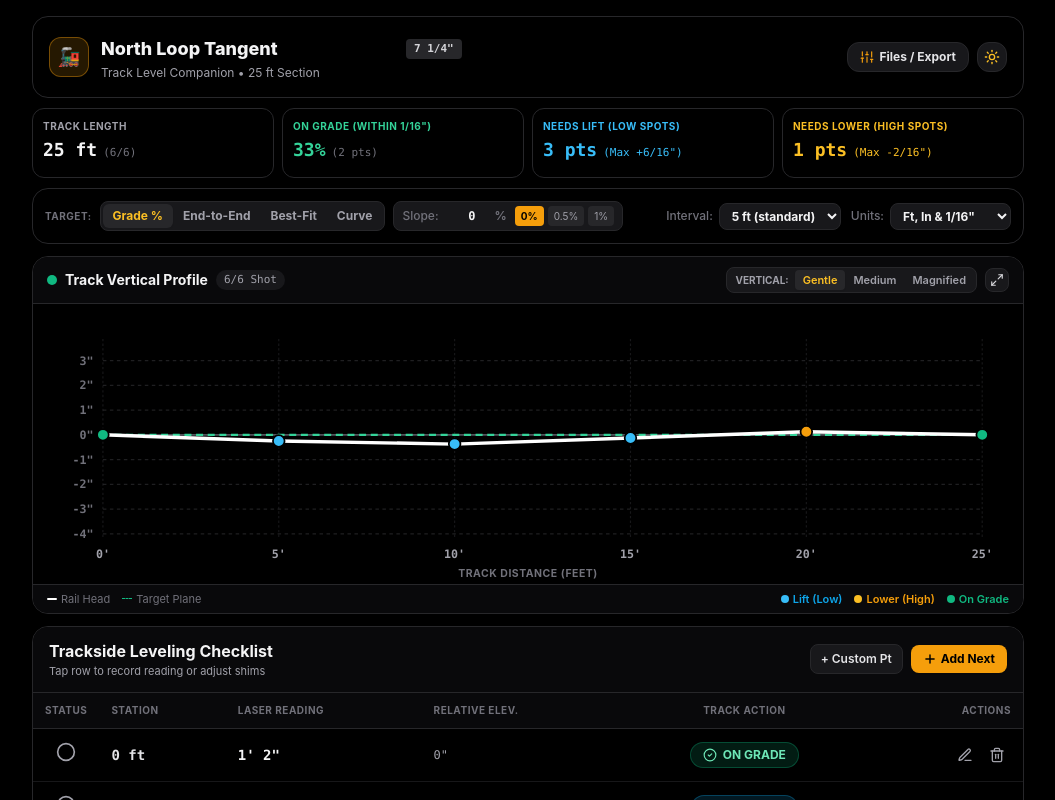
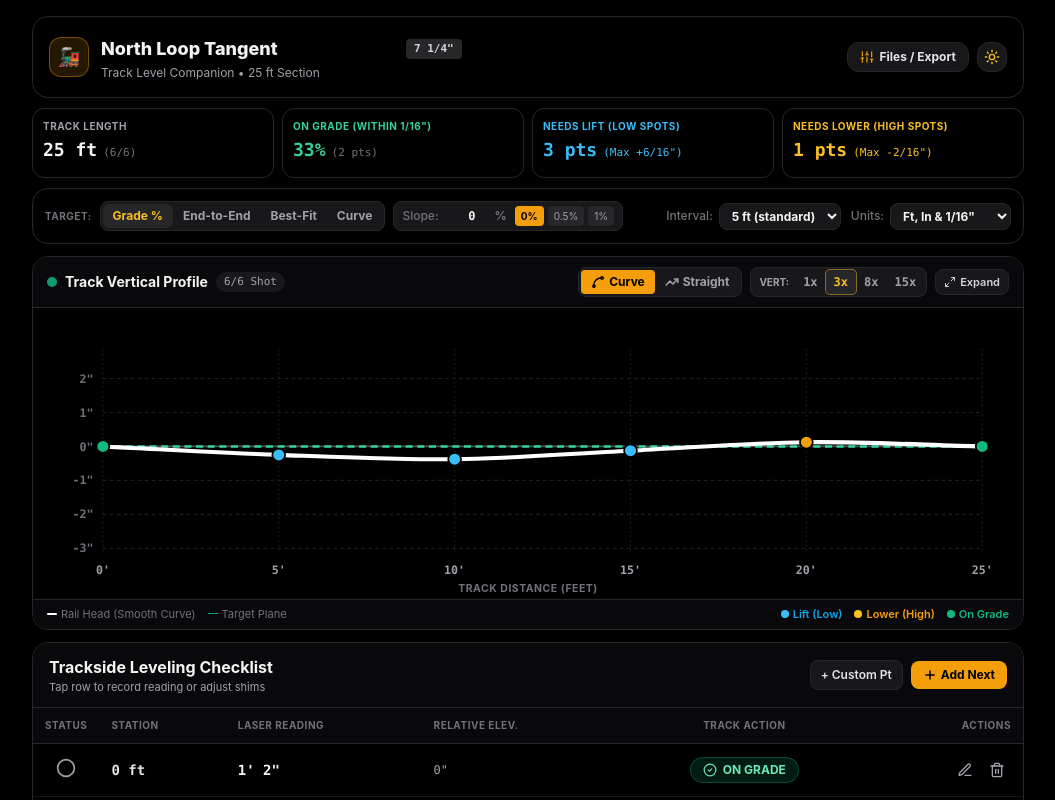
Before and after one commit to LoopRook/track-level-companion, a React (Vite) app: page / in a window 1280 px wide. Shown: the top 800 px of the page, without its empty margins (112-1167 px from the left). Built offline with nearby package versions, Linux system fonts and the light colour scheme.

Commit message:
UI: Add Curve vs Straight profile toggle, distinct 1x/3x/8x/15x vertical zoom, and Fritsch-Carlson monotone spline

```diff
--- a/src/components/ProfileChart.tsx
+++ b/src/components/ProfileChart.tsx
@@ -1,7 +1,7 @@
 import React, { useState, useMemo } from 'react';
 import { CalculatedStation, GradeMode } from '../core/types';
 import { formatFeetInches, formatMeasurement } from '../core/units';
-import { Maximize2, Minimize2 } from 'lucide-react';
+import { Spline, TrendingUp, Maximize2, Minimize2 } from 'lucide-react';
 
 interface ProfileChartProps {
   stations: CalculatedStation[];
@@ -11,15 +11,75 @@ interface ProfileChartProps {
   selectedStationId?: string | null;
 }
 
-type ViewScale = 'gentle' | 'medium' | 'magnified';
+type ZoomScale = '1x' | '3x' | '8x' | '15x';
+
+/**
+ * Fritsch-Carlson Monotone Cubic Spline
+ * Guaranteed to pass through every station point smoothly without overshoot/fake waves.
+ */
+function getSmoothSplinePath(points: { x: number; y: number }[]): string {
+  const n = points.length;
+  if (n === 0) return '';
+  if (n === 1) return `M ${points[0].x} ${points[0].y}`;
+  if (n === 2) return `M ${points[0].x} ${points[0].y} L ${points[1].x} ${points[1].y}`;
+
+  const dxs: number[] = [];
+  const dys: number[] = [];
+  const slopes: number[] = [];
+  for (let i = 0; i < n - 1; i++) {
+    const dx = points[i + 1].x - points[i].x;
+    const dy = points[i + 1].y - points[i].y;
+    dxs.push(dx);
+    dys.push(dy);
+    slopes.push(dx === 0 ? 0 : dy / dx);
+  }
+
+  const m: number[] = new Array(n).fill(0);
+  m[0] = slopes[0];
+  m[n - 1] = slopes[n - 2];
+  for (let i = 1; i < n - 1; i++) {
+    m[i] = (slopes[i - 1] + slopes[i]) / 2;
+  }
+
+  for (let i = 0; i < n - 1; i++) {
+    if (Math.abs(slopes[i]) < 1e-9) {
+      m[i] = 0;
+      m[i + 1] = 0;
+    } else {
+      const alpha = m[i] / slopes[i];
+      const beta = m[i + 1] / slopes[i];
+      const dist = alpha * alpha + beta * beta;
+      if (dist > 9) {
+        const tau = 3 / Math.sqrt(dist);
+        m[i] = tau * alpha * slopes[i];
+        m[i + 1] = tau * beta * slopes[i];
+      }
+    }
+  }
+
+  let path = `M ${points[0].x} ${points[0].y}`;
+  for (let i = 0; i < n - 1; i++) {
+    const p1 = points[i];
+    const p2 = points[i + 1];
+    const dx = dxs[i] / 3;
+    const cp1x = p1.x + dx;
+    const cp1y = p1.y + m[i] * dx;
+    const cp2x = p2.x - dx;
+    const cp2y = p2.y - m[i + 1] * dx;
+    path += ` C ${cp1x.toFixed(1)} ${cp1y.toFixed(1)}, ${cp2x.toFixed(1)} ${cp2y.toFixed(1)}, ${p2.x.toFixed(1)} ${p2.y.toFixed(1)}`;
+  }
+  return path;
+}
 
 export const ProfileChart: React.FC<ProfileChartProps> = ({
   stations,
   onSelectStation,
   selectedStationId,
 }) => {
-  // Gentle is default as requested ("softer, less all over the place")
-  const [viewScale, setViewScale] = useState<ViewScale>('gentle');
+  // Style: 'curve' (gentle smooth curve) vs 'straight' (point-to-point chords)
+  const [curveMode, setCurveMode] = useState<'curve' | 'straight'>('curve');
+  // Zoom: '3x' is default gentle view, 8x/15x are exaggerated
+  const [zoomScale, setZoomScale] = useState<ZoomScale>('3x');
   const [isScrollable, setIsScrollable] = useState<boolean>(false);
   const [activeStation, setActiveStation] = useState<CalculatedStation | null>(null);
 
@@ -30,11 +90,11 @@ export const ProfileChart: React.FC<ProfileChartProps> = ({
 
   // Dimensions
   const baseWidth = 850;
-  const chartHeight = 240;
-  const padding = { top: 30, right: 35, bottom: 40, left: 60 };
+  const chartHeight = 250;
+  const padding = { top: 35, right: 35, bottom: 40, left: 60 };
 
-  // If scrollable is toggled on mobile, expand width
-  const effectiveWidth = isScrollable ? Math.max(baseWidth, stations.length * 55) : baseWidth;
+  // Width
+  const effectiveWidth = isScrollable ? Math.max(baseWidth, stations.length * 60) : baseWidth;
   const innerWidth = effectiveWidth - padding.left - padding.right;
   const innerHeight = chartHeight - padding.top - padding.bottom;
 
@@ -47,12 +107,12 @@ export const ProfileChart: React.FC<ProfileChartProps> = ({
     : minX + 10;
   const maxX = Math.max(lastDist, minX + 5);
 
-  // Vertical Extents (inches) - Calm & Softer by default
+  // Vertical Extents (inches) - controlled clearly by zoomScale
   const { minY, maxY, yTicks } = useMemo(() => {
     const vals: number[] = [0];
     measuredStations.forEach(s => {
-      if (s.elevationInches !== null) vals.push(s.elevationInches);
-      if (s.targetElevationInches !== null) vals.push(s.targetElevationInches);
+      if (s.elevationInches !== null && !isNaN(s.elevationInches)) vals.push(s.elevationInches);
+      if (s.targetElevationInches !== null && !isNaN(s.targetElevationInches)) vals.push(s.targetElevationInches);
     });
 
     const validVals = vals.filter(v => typeof v === 'number' && !isNaN(v));
@@ -60,14 +120,16 @@ export const ProfileChart: React.FC<ProfileChartProps> = ({
     const rawMax = validVals.length > 0 ? Math.max(...validVals) : 0;
     const actualSpan = Math.max(rawMax - rawMin, 0);
 
-    // Minimum vertical window so small dips don't turn into huge mountains:
-    // Gentle: at least 8 inches total span (calm, natural rail view)
-    // Medium: at least 4 inches total span
-    // Magnified: at least 1.5 inches total span (exaggerated for finding tiny bumps)
-    let minWindow = 8.0;
-    if (viewScale === 'gentle') minWindow = 8.0;
-    else if (viewScale === 'medium') minWindow = 4.0;
-    else if (viewScale === 'magnified') minWindow = 1.5;
+    // Zoom scale options:
+    // 1x Flat: at least 16" window (very gentle, true perspective)
+    // 3x Gentle: at least 6" window (balanced, realistic rail view) -> DEFAULT
+    // 8x Noticeable: at least 2.5" window (clearly shows every 1/4" dip)
+    // 15x Zoom: at least 1.0" window (intense magnification for 1/16" bumps)
+    let minWindow = 6.0;
+    if (zoomScale === '1x') minWindow = 16.0;
+    else if (zoomScale === '3x') minWindow = 6.0;
+    else if (zoomScale === '8x') minWindow = 2.5;
+    else if (zoomScale === '15x') minWindow = 1.0;
 
     const span = Math.max(actualSpan * 1.3, minWindow);
     const center = (rawMax + rawMin) / 2;
@@ -75,13 +137,13 @@ export const ProfileChart: React.FC<ProfileChartProps> = ({
     const calcMinY = center - span / 2;
     const calcMaxY = center + span / 2;
 
-    // Ticks with safety guard
-    const step = span > 10 ? 2.0 : span > 4 ? 1.0 : 0.5;
+    // Ticks
+    const step = span > 10 ? 2.0 : span > 3 ? 1.0 : 0.5;
     const ticks: { val: number; label: string }[] = [];
     const firstTick = Math.ceil(calcMinY / step) * step;
 
     for (let v = firstTick; v <= calcMaxY + 0.001; v += step) {
-      if (ticks.length >= 30) break; // Safety guard against infinite loops
+      if (ticks.length >= 30) break;
       ticks.push({
         val: v,
         label: formatMeasurement(v, 'inches_fraction', 16),
@@ -93,7 +155,7 @@ export const ProfileChart: React.FC<ProfileChartProps> = ({
       maxY: calcMaxY,
       yTicks: ticks,
     };
-  }, [measuredStations, viewScale]);
+  }, [measuredStations, zoomScale]);
 
   // Coordinate transforms
   const getX = (distFt: number) => {
@@ -107,22 +169,30 @@ export const ProfileChart: React.FC<ProfileChartProps> = ({
   };
 
   // Generate SVG path for actual rail profile
-  // Using direct clean chords with gentle fillets prevents unnatural overshoot waves
   const actualPath = useMemo(() => {
     if (measuredStations.length < 2) return '';
-    return measuredStations.reduce((acc, s, idx) => {
-      const x = getX(s.distanceFt);
-      const y = getY(s.elevationInches!);
-      return idx === 0 ? `M ${x} ${y}` : `${acc} L ${x} ${y}`;
+
+    const pts = measuredStations.map(s => ({
+      x: getX(s.distanceFt),
+      y: getY(s.elevationInches!),
+    }));
+
+    if (curveMode === 'curve') {
+      return getSmoothSplinePath(pts);
+    }
+
+    // Straight chord lines
+    return pts.reduce((acc, p, idx) => {
+      return idx === 0 ? `M ${p.x.toFixed(1)} ${p.y.toFixed(1)}` : `${acc} L ${p.x.toFixed(1)} ${p.y.toFixed(1)}`;
     }, '');
-  }, [measuredStations, minY, maxY, minX, maxX, innerWidth]);
+  }, [measuredStations, curveMode, minY, maxY, minX, maxX, innerWidth]);
 
   // Generate SVG path for target grade
   const targetPath = useMemo(() => {
     if (measuredStations.length < 2) return '';
     return measuredStations.reduce((acc, s, idx) => {
-      const x = getX(s.distanceFt);
-      const y = getY(s.targetElevationInches!);
+      const x = getX(s.distanceFt).toFixed(1);
+      const y = getY(s.targetElevationInches!).toFixed(1);
       return idx === 0 ? `M ${x} ${y}` : `${acc} L ${x} ${y}`;
     }, '');
   }, [measuredStations, minY, maxY, minX, maxX, innerWidth]);
@@ -133,9 +203,10 @@ export const ProfileChart: React.FC<ProfileChartProps> = ({
   return (
     <div className="bg-white dark:bg-black border border-zinc-200 dark:border-zinc-800 rounded-2xl shadow-sm overflow-hidden flex flex-col transition-colors">
       {/* Header Toolbar */}
-      <div className="px-3.5 py-2.5 border-b border-zinc-200 dark:border-zinc-800 flex flex-wrap items-center justify-between gap-2 bg-zinc-50 dark:bg-zinc-950">
+      <div className="px-3.5 py-2.5 border-b border-zinc-200 dark:border-zinc-800 flex flex-wrap items-center justify-between gap-2.5 bg-zinc-50 dark:bg-zinc-950">
+        {/* Title and Shot Counter */}
         <div className="flex items-center gap-2">
-          <div className="w-2.5 h-2.5 rounded-full bg-emerald-500" />
+          <div className="w-2.5 h-2.5 rounded-full bg-emerald-500 animate-pulse" />
           <h3 className="font-bold text-zinc-900 dark:text-zinc-100 text-sm">
             Track Vertical Profile
           </h3>
@@ -144,67 +215,87 @@ export const ProfileChart: React.FC<ProfileChartProps> = ({
           </span>
         </div>
 
-        {/* View Scale Controls */}
-        <div className="flex items-center gap-2 text-xs">
+        {/* Action Controls Toolbar */}
+        <div className="flex items-center gap-2 flex-wrap">
+          {/* Curve vs Straight Toggle */}
           <div className="flex items-center bg-zinc-200/80 dark:bg-zinc-900 p-0.5 rounded-lg border border-zinc-300 dark:border-zinc-800">
-            <span className="text-zinc-500 dark:text-zinc-400 text-[10px] uppercase font-bold px-1.5 hidden sm:inline">
-              Vertical:
-            </span>
             <button
-              onClick={() => setViewScale('gentle')}
-              className={`px-2 py-0.5 rounded text-[11px] font-semibold transition ${
-                viewScale === 'gentle'
-                  ? 'bg-white dark:bg-zinc-800 text-zinc-900 dark:text-amber-400 font-bold shadow-sm'
+              onClick={() => setCurveMode('curve')}
+              className={`flex items-center gap-1 px-2.5 py-1 rounded text-xs font-bold transition active:scale-95 ${
+                curveMode === 'curve'
+                  ? 'bg-amber-500 text-black shadow-sm'
                   : 'text-zinc-600 dark:text-zinc-400 hover:text-zinc-900 dark:hover:text-zinc-200'
               }`}
-              title="Calm natural track profile (soft, non-jarring)"
+              title="Smooth gentle curve connecting stations"
             >
-              Gentle
+              <Spline className="w-3.5 h-3.5 stroke-[2.5]" />
+              <span>Curve</span>
             </button>
             <button
-              onClick={() => setViewScale('medium')}
-              className={`px-2 py-0.5 rounded text-[11px] font-semibold transition ${
-                viewScale === 'medium'
-                  ? 'bg-white dark:bg-zinc-800 text-zinc-900 dark:text-amber-400 font-bold shadow-sm'
+              onClick={() => setCurveMode('straight')}
+              className={`flex items-center gap-1 px-2.5 py-1 rounded text-xs font-bold transition active:scale-95 ${
+                curveMode === 'straight'
+                  ? 'bg-amber-500 text-black shadow-sm'
                   : 'text-zinc-600 dark:text-zinc-400 hover:text-zinc-900 dark:hover:text-zinc-200'
               }`}
-              title="Standard view"
+              title="Straight point-to-point lines"
             >
-              Medium
-            </button>
-            <button
-              onClick={() => setViewScale('magnified')}
-              className={`px-2 py-0.5 rounded text-[11px] font-semibold transition ${
-                viewScale === 'magnified'
-                  ? 'bg-white dark:bg-zinc-800 text-zinc-900 dark:text-amber-400 font-bold shadow-sm'
-                  : 'text-zinc-600 dark:text-zinc-400 hover:text-zinc-900 dark:hover:text-zinc-200'
-              }`}
-              title="Magnified vertical scale to see micro dips"
-            >
-              Magnified
+              <TrendingUp className="w-3.5 h-3.5 stroke-[2.5]" />
+              <span>Straight</span>
             </button>
           </div>
 
-          {/* Scrollable / Fit Toggle */}
+          {/* Vertical Zoom Sensitivity Buttons */}
+          <div className="flex items-center bg-zinc-200/80 dark:bg-zinc-900 p-0.5 rounded-lg border border-zinc-300 dark:border-zinc-800">
+            <span className="text-zinc-500 dark:text-zinc-400 text-[10px] uppercase font-bold px-1.5 hidden md:inline">
+              Vert:
+            </span>
+            {(['1x', '3x', '8x', '15x'] as ZoomScale[]).map(scale => (
+              <button
+                key={scale}
+                onClick={() => setZoomScale(scale)}
+                className={`px-2 py-1 rounded font-mono text-xs font-bold transition active:scale-95 ${
+                  zoomScale === scale
+                    ? 'bg-white dark:bg-zinc-800 text-zinc-900 dark:text-amber-400 shadow-sm ring-1 ring-amber-400/50'
+                    : 'text-zinc-600 dark:text-zinc-400 hover:text-zinc-900 dark:hover:text-zinc-200'
+                }`}
+                title={`Vertical Exaggeration ${scale}`}
+              >
+                {scale}
+              </button>
+            ))}
+          </div>
+
+          {/* Expand / Fit Width Toggle */}
           <button
             onClick={() => setIsScrollable(!isScrollable)}
-            className="p-1 rounded-lg bg-zinc-100 hover:bg-zinc-200 dark:bg-zinc-900 dark:hover:bg-zinc-800 text-zinc-600 dark:text-zinc-300 border border-zinc-200 dark:border-zinc-800 transition"
-            title={isScrollable ? 'Fit track to screen' : 'Expand track for horizontal scrolling'}
+            className="flex items-center gap-1 px-2 py-1 rounded-lg bg-zinc-200/80 dark:bg-zinc-900 text-zinc-700 dark:text-zinc-300 border border-zinc-300 dark:border-zinc-800 text-xs font-semibold hover:bg-zinc-300 dark:hover:bg-zinc-800 transition"
+            title={isScrollable ? 'Fit entire track to screen' : 'Expand track for wide horizontal scrolling'}
           >
-            {isScrollable ? <Minimize2 className="w-3.5 h-3.5" /> : <Maximize2 className="w-3.5 h-3.5" />}
+            {isScrollable ? (
+              <>
+                <Minimize2 className="w-3 h-3" />
+                <span className="text-[11px] hidden sm:inline">Fit</span>
+              </>
+            ) : (
+              <>
+                <Maximize2 className="w-3 h-3" />
+                <span className="text-[11px] hidden sm:inline">Expand</span>
+              </>
+            )}
           </button>
         </div>
       </div>
 
       {/* Selected Station Banner / Active Readout */}
       {currentInspectStation && (
-        <div className="px-3.5 py-1.5 bg-zinc-100 dark:bg-zinc-950/80 border-b border-zinc-200 dark:border-zinc-800/80 flex flex-wrap items-center justify-between text-xs font-mono gap-2">
+        <div className="px-3.5 py-2 bg-zinc-100 dark:bg-zinc-950 border-b border-zinc-200 dark:border-zinc-800 flex flex-wrap items-center justify-between text-xs font-mono gap-2">
           <div className="flex items-center gap-2">
             <span className="font-bold text-amber-500 dark:text-amber-400">
               Station {currentInspectStation.distanceFt} ft
             </span>
             <span className="text-zinc-400">|</span>
-            <span className="text-zinc-600 dark:text-zinc-300">
+            <span className="text-zinc-700 dark:text-zinc-300">
               Reading:{' '}
               {currentInspectStation.readingInches !== null
                 ? formatFeetInches(currentInspectStation.readingInches)
@@ -228,7 +319,7 @@ export const ProfileChart: React.FC<ProfileChartProps> = ({
             )}
             <button
               onClick={() => onSelectStation(currentInspectStation)}
-              className="text-[11px] underline text-zinc-500 hover:text-zinc-900 dark:hover:text-zinc-200 ml-2"
+              className="text-[11px] underline text-zinc-500 hover:text-zinc-900 dark:hover:text-zinc-200 ml-1.5"
             >
               Edit
             </button>
@@ -257,7 +348,7 @@ export const ProfileChart: React.FC<ProfileChartProps> = ({
                   className={
                     isZero
                       ? 'stroke-zinc-400 dark:stroke-zinc-600 stroke-[1.5]'
-                      : 'stroke-zinc-200 dark:stroke-zinc-800/80 stroke-1 stroke-dasharray-2'
+                      : 'stroke-zinc-200 dark:stroke-zinc-800/80 stroke-1'
                   }
                   strokeDasharray={isZero ? undefined : '3,3'}
                 />
@@ -313,7 +404,7 @@ export const ProfileChart: React.FC<ProfileChartProps> = ({
             <path
               d={actualPath}
               fill="none"
-              className="stroke-zinc-900 dark:stroke-white stroke-[3]"
+              className="stroke-zinc-900 dark:stroke-white stroke-[3.5]"
               strokeLinecap="round"
               strokeLinejoin="round"
             />
@@ -326,7 +417,7 @@ export const ProfileChart: React.FC<ProfileChartProps> = ({
             const y = isMeasured ? getY(s.elevationInches!) : padding.top + innerHeight / 2;
             const isSelected = selectedStationId === s.id;
 
-            let dotFill = '#52525b'; // zinc-600
+            let dotFill = '#52525b'; // zinc-600 unmeasured
             if (isMeasured) {
               if (s.action === 'ok') dotFill = '#10b981'; // green
               else if (s.action === 'lift') dotFill = '#38bdf8'; // sky blue
@@ -336,7 +427,7 @@ export const ProfileChart: React.FC<ProfileChartProps> = ({
             return (
               <g
                 key={s.id}
-                className="cursor-pointer transition-transform hover:scale-125"
+                className="cursor-pointer transition-transform hover:scale-125 active:scale-95"
                 onClick={() => {
                   setActiveStation(s);
                   onSelectStation(s);
@@ -345,14 +436,14 @@ export const ProfileChart: React.FC<ProfileChartProps> = ({
                 onMouseLeave={() => setActiveStation(null)}
               >
                 {/* Generous touch target */}
-                <circle cx={x} cy={y} r={16} fill="transparent" />
+                <circle cx={x} cy={y} r={17} fill="transparent" />
 
                 {/* Selection indicator ring */}
                 {isSelected && (
                   <circle
                     cx={x}
                     cy={y}
-                    r={9}
+                    r={10}
                     fill="none"
                     stroke="#f59e0b"
                     strokeWidth="2.5"
@@ -364,7 +455,7 @@ export const ProfileChart: React.FC<ProfileChartProps> = ({
                 <circle
                   cx={x}
                   cy={y}
-                  r={isMeasured ? (isSelected ? 6 : 5) : 3.5}
+                  r={isMeasured ? (isSelected ? 6.5 : 5.5) : 3.5}
                   fill={dotFill}
                   stroke={isSelected ? '#f59e0b' : '#000000'}
                   strokeWidth="1.5"
@@ -390,7 +481,7 @@ export const ProfileChart: React.FC<ProfileChartProps> = ({
         <div className="flex items-center gap-3">
           <div className="flex items-center gap-1">
             <span className="w-2.5 h-0.5 bg-zinc-900 dark:bg-white rounded"></span>
-            <span>Rail Head</span>
+            <span>Rail Head ({curveMode === 'curve' ? 'Smooth Curve' : 'Straight Chords'})</span>
           </div>
           <div className="flex items-center gap-1">
             <span className="w-2.5 h-0.5 border-t border-dashed border-emerald-500"></span>
```
